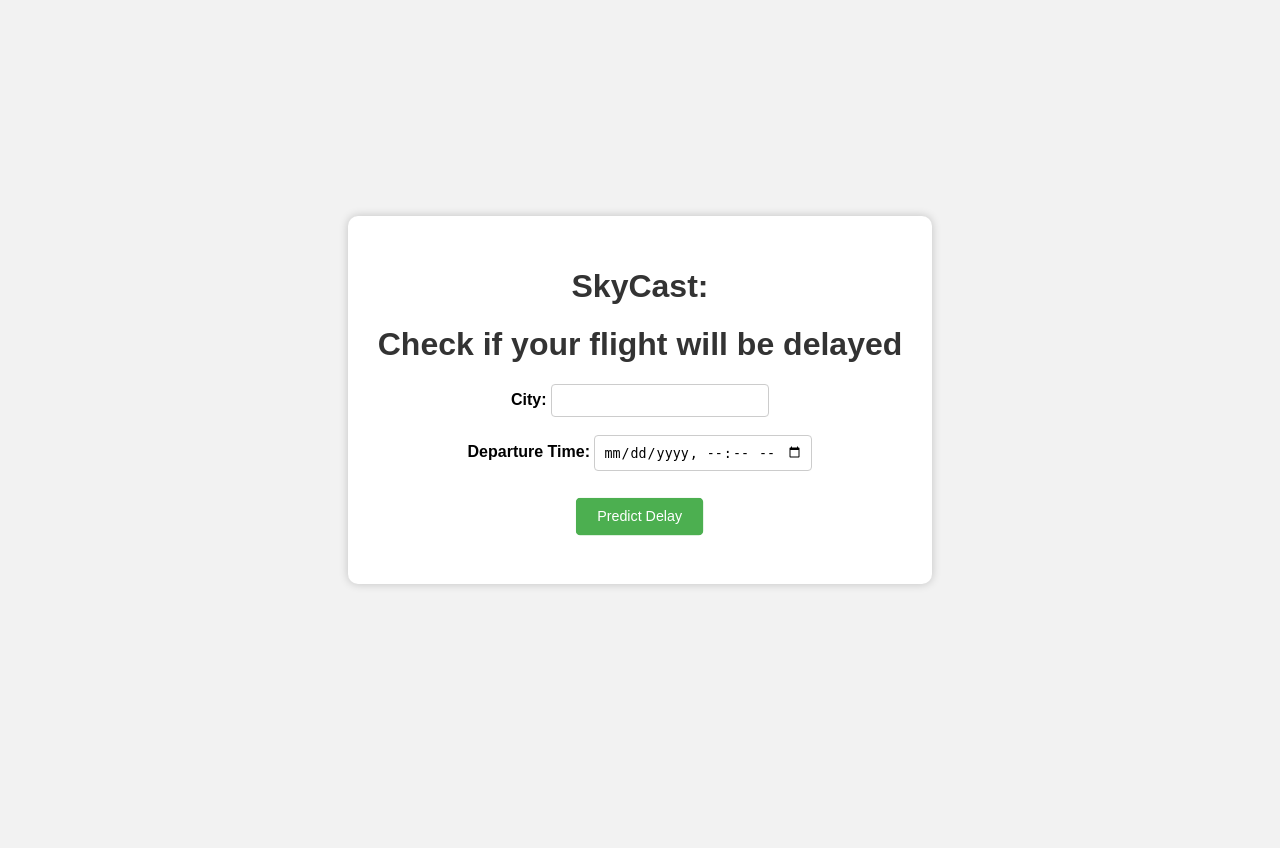
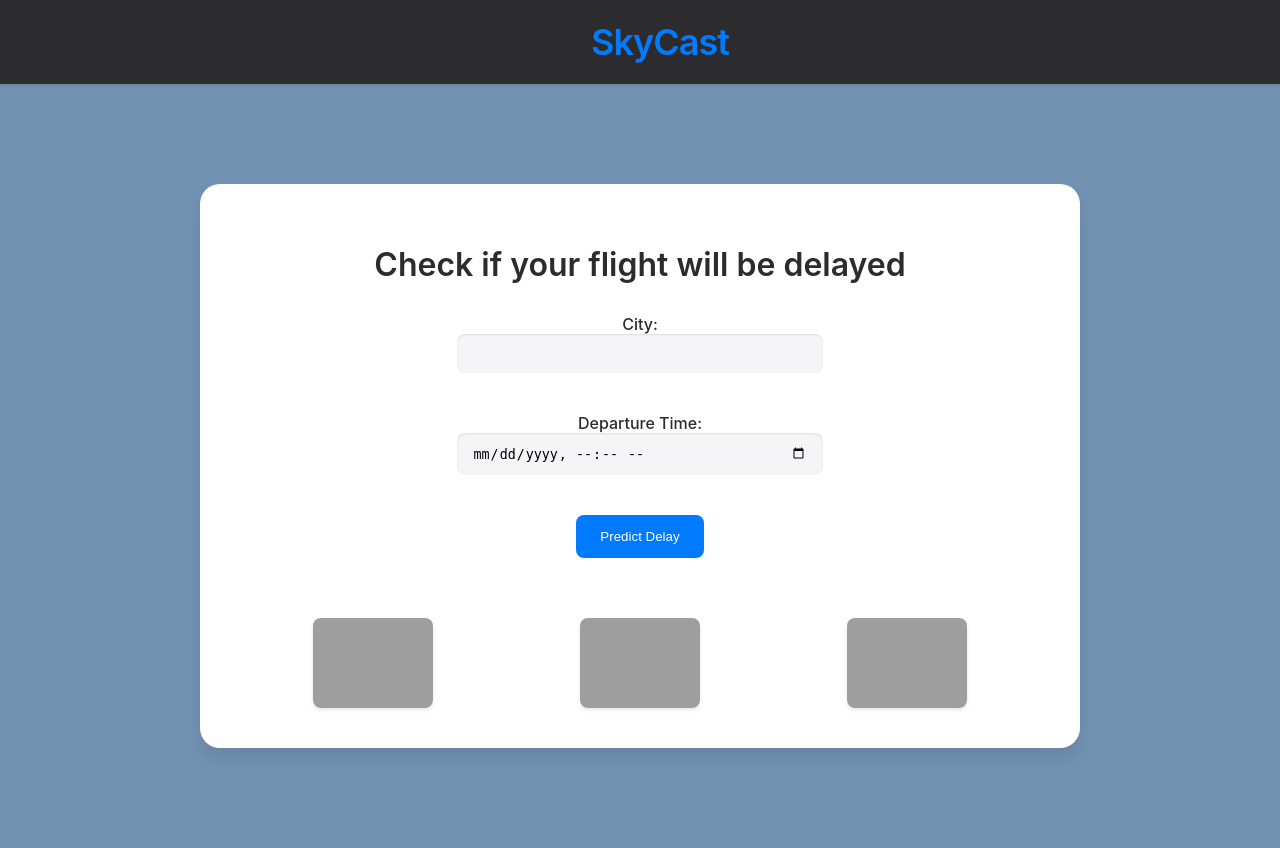
Before and after one commit to toshsuresh/FlyCast, a Flask app: page / in a window 1280 px wide. Before the commit the page ends 587 px from the top, so only its background shows below. Run offline with Flask 3, Linux system fonts and the light colour scheme; grey boxes are pictures that could not be loaded.

Commit message:
edit
Co-authored-by: Pranavh Joshua Vallabhaneni <Joshua-Vallabhaneni@users.noreply.github.com>
Co-authored-by: toshsuresh <toshsuresh@users.noreply.github.com>
Co-authored-by: Akhil Metukuru <akhilmet@users.noreply.github.com>

```diff
--- a/app/templates/index.html
+++ b/app/templates/index.html
@@ -1,104 +1,160 @@
 <!DOCTYPE html>
 <html>
 <head>
-    <title>Flight Delay Predictor</title>
+    <title>SkyCast</title>
     <style>
         body {
-            font-family: Arial, sans-serif;
-            background-color: #f2f2f2;
+            font-family: -apple-system, BlinkMacSystemFont, "Segoe UI", Roboto, Helvetica, Arial, sans-serif, "Apple Color Emoji", "Segoe UI Emoji", "Segoe UI Symbol";
+            background-color: #7393B3	;
+            margin: 0;
+            overflow: hidden;
             display: flex;
-            justify-content: center;
-            align-items: center;
-            height: 100vh;
-            margin: 0;
+            flex-direction: column;
+            min-height: 100vh;
         }
-
-        .container {
-            background-color: #fff;
-            padding: 30px;
-            border-radius: 10px;
-            box-shadow: 0 0 10px rgba(0, 0, 0, 0.2);
+        header {
+            background-color: #2c2c2e;
+            color: rgb(255, 255, 255);
+            padding: 20px;
             text-align: center;
-            animation: fadeIn 1s ease;
-        }
-
-        h1 {
-            color: #333;
+            width: 100%;
+            position: relative;
+            z-index: 1;
+            box-shadow: 0 2px 4px rgba(0, 0, 0, 0.1);
             animation: slideInDown 1s ease;
         }
-
+        header h1 {
+            margin: 0;
+            font-weight: 600;
+            font-size: 36px;
+            letter-spacing: -1px;
+            animation: fadeIn 1s ease;
+            color: #007aff;
+        }
+        .container {
+            background-color: #ffffff;
+            padding: 40px;
+            border-radius: 20px;
+            box-shadow: 0 10px 20px rgba(0, 0, 0, 0.1);
+            text-align: center;
+            max-width: 800px;
+            width: 90%;
+            position: relative;
+            z-index: 2;
+            animation: fadeInUp 1s ease;
+            display: flex;
+            flex-direction: column;
+            align-items: center;
+            margin: 100px auto;
+            flex-grow: 1;
+        }
+        h1 {
+            color: #2c2c2e;
+            font-weight: 600;
+            margin-bottom: 30px;
+        }
         label {
-            font-weight: bold;
+            font-weight: 500;
+            color: #2c2c2e;
         }
-
-        input[type="text"], input[type="datetime-local"] {
-            padding: 8px;
-            border: 1px solid #ccc;
-            border-radius: 4px;
-            width: 200px;
+        input[type="text"],
+        input[type="datetime-local"] {
+            padding: 12px 16px;
+            border: none;
+            border-radius: 8px;
+            width: 100%;
+            box-sizing: border-box;
+            margin-bottom: 20px;
+            background-color: #f5f5f7;
+            box-shadow: inset 0 1px 2px rgba(0, 0, 0, 0.1);
+            transition: box-shadow 0.3s ease;
         }
-
+        input[type="text"]:focus,
+        input[type="datetime-local"]:focus {
+            outline: none;
+            box-shadow: inset 0 2px 4px rgba(0, 0, 0, 0.2);
+        }
         input[type="submit"] {
-            background-color: #4CAF50;
+            background-color: #007aff;
             color: white;
-            padding: 10px 20px;
+            padding: 14px 24px;
             border: none;
-            border-radius: 4px;
+            border-radius: 8px;
             cursor: pointer;
-            margin-top: 10px;
-            animation: pulse 1s infinite;
+            font-weight: 500;
+            transition: background-color 0.3s ease, transform 0.3s ease;
         }
-
+        input[type="submit"]:hover {
+            background-color: #0056b3;
+            transform: scale(1.05);
+        }
         #result {
-            margin-top: 20px;
-            font-weight: bold;
-            color: #333;
-            animation: fadeIn 1s ease;
+            margin-top: 30px;
+            font-weight: 500;
+            color: #2c2c2e;
+            opacity: 0;
+            transform: translateY(20px);
+            animation: fadeInUp 0.5s ease forwards;
         }
-
+        .image-container {
+            display: flex;
+            justify-content: space-around;
+            width: 100%;
+            margin-top: 30px;
+        }
+        .image-container img {
+            max-width: 120px;
+            height: auto;
+            border-radius: 8px;
+            box-shadow: 0 2px 4px rgba(0, 0, 0, 0.1);
+        }
+        @keyframes slideInDown {
+            0% {
+                transform: translateY(-100%);
+            }
+            100% {
+                transform: translateY(0);
+            }
+        }
         @keyframes fadeIn {
-            from {
+            0% {
                 opacity: 0;
             }
-            to {
+            100% {
                 opacity: 1;
             }
         }
-
-        @keyframes slideInDown {
-            from {
-                transform: translateY(-100%);
-            }
-            to {
-                transform: translateY(0);
-            }
-        }
-
-        @keyframes pulse {
+        @keyframes fadeInUp {
             0% {
-                transform: scale(1);
-            }
-            50% {
-                transform: scale(1.1);
+                opacity: 0;
+                transform: translateY(20px);
             }
             100% {
-                transform: scale(1);
+                opacity: 1;
+                transform: translateY(0);
             }
         }
     </style>
 </head>
 <body>
+    <header>
+        <h1>SkyCast</h1>
+    </header>
     <div class="container">
-        <h1>SkyCast:</h1>
         <h1>Check if your flight will be delayed</h1>
         <form id="predict-form">
             <label for="city">City:</label>
-            <input type="text" id="city" name="city"><br><br>
+            <input type="text" id="city" name="city" required><br><br>
             <label for="departure_time">Departure Time:</label>
-            <input type="datetime-local" id="departure_time" name="departure_time"><br><br>
+            <input type="datetime-local" id="departure_time" name="departure_time" required><br><br>
             <input type="submit" value="Predict Delay">
         </form>
         <div id="result"></div>
+        <div class="image-container">
+            <img src="https://source.unsplash.com/random/800x600?airplane" alt="Airplane">
+            <img src="https://source.unsplash.com/random/800x600?weather" alt="Weather">
+            <img src="https://source.unsplash.com/random/800x600?clock" alt="Clock">
+        </div>
     </div>
     <script>
         const form = document.getElementById('predict-form');
@@ -116,7 +172,8 @@
                     body: JSON.stringify({ city, departure_time: departureTime })
                 });
                 const data = await response.json();
-                resultDiv.textContent = `Prediction: ${data.delayed_minutes} minutes delay`;
+                const prediction = parseFloat(data.delayed_minutes).toFixed(2); // Truncate and round to 2 decimal places
+                resultDiv.textContent = `Prediction: ${prediction} minutes delay`;
             } catch (error) {
                 console.error('Error:', error);
                 resultDiv.textContent = 'Failed to predict the delay. Please try again.';
--- a/app/views.py
+++ b/app/views.py
@@ -1,12 +1,10 @@
-from flask import request, jsonify, render_template
+from flask import Blueprint, request, jsonify, render_template
 from .model import predict_delay
 from .webscrape import get_weather
 
-# Ensure we're importing the correct functions
-from flask import Blueprint
 main = Blueprint('main', __name__)
 
-@main.route('/', methods=['GET'])
+@main.route('/')
 def index():
     return render_template('index.html')
 
@@ -16,14 +14,19 @@ def predict():
     city = data['city']
     departure_time = data['departure_time']
 
-    # Get weather data for the given city and departure time
     weather_data = get_weather(city, departure_time)
-
     if 'error' in weather_data:
         return jsonify({"error": weather_data['error']}), 400
 
-    # Prepare features for prediction
-    features = [weather_data['temperature'], weather_data['precipitation'], weather_data['pressure'], weather_data['visibility'], weather_data['wind_speed']]
+    # Ensure the features are correctly named and ordered
+    features = [
+        weather_data['temperature'],
+        weather_data['precipitation'],
+        weather_data['pressure'],
+        weather_data['visibility'],
+        weather_data['wind_speed']
+    ]
 
+    # Call predict_delay with the correct features
     delay_minutes = predict_delay(features)
     return jsonify({"delayed_minutes": delay_minutes[0]})
--- a/main.py
+++ b/main.py
@@ -3,8 +3,6 @@ from app.model import load_and_train
 
 app = create_app()
 
-# Ensure the model is trained and saved before starting the app
-load_and_train()
-
 if __name__ == '__main__':
+    load_and_train()  # Ensure this is called
     app.run(debug=True)
--- a/requirements.txt
+++ b/requirements.txt
@@ -2,6 +2,6 @@ Flask
 pandas
 scikit-learn
 joblib
-react
 requests
 geopy
+flask-cors
```
Also changed, not shown: app/__init__.py (+1 -9 lines), app/model.py (+22 -20 lines), app/webscrape.py (+16 -20 lines), 3 other files.
